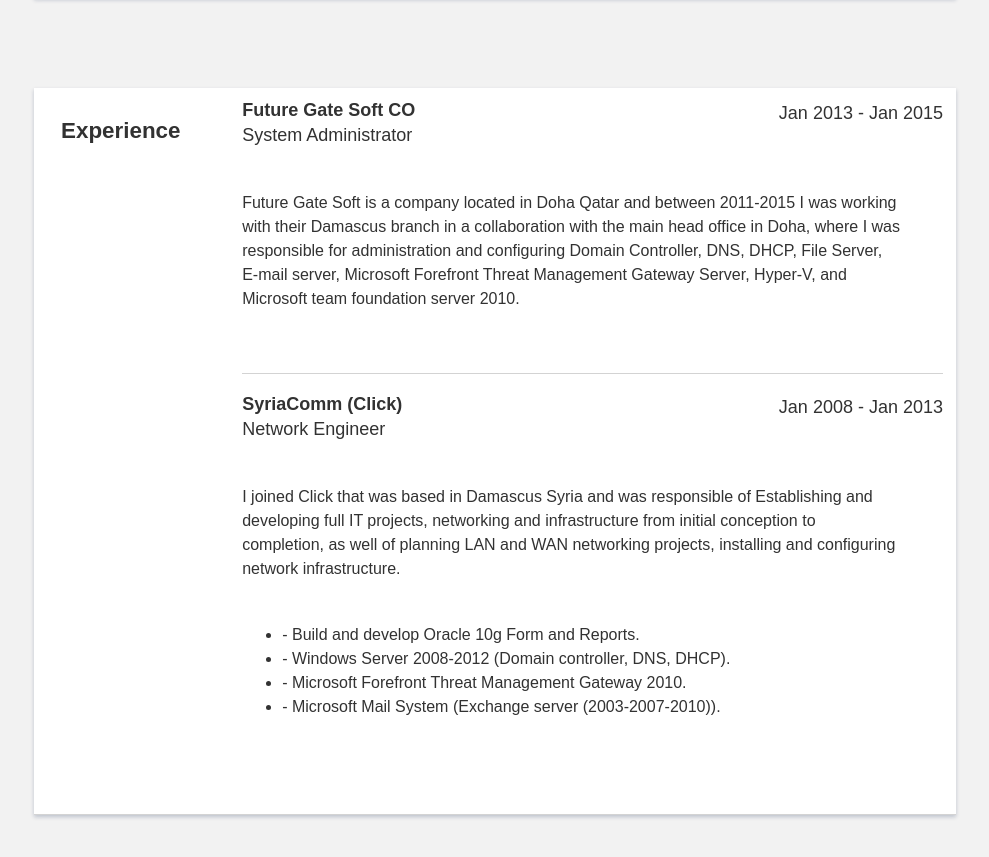
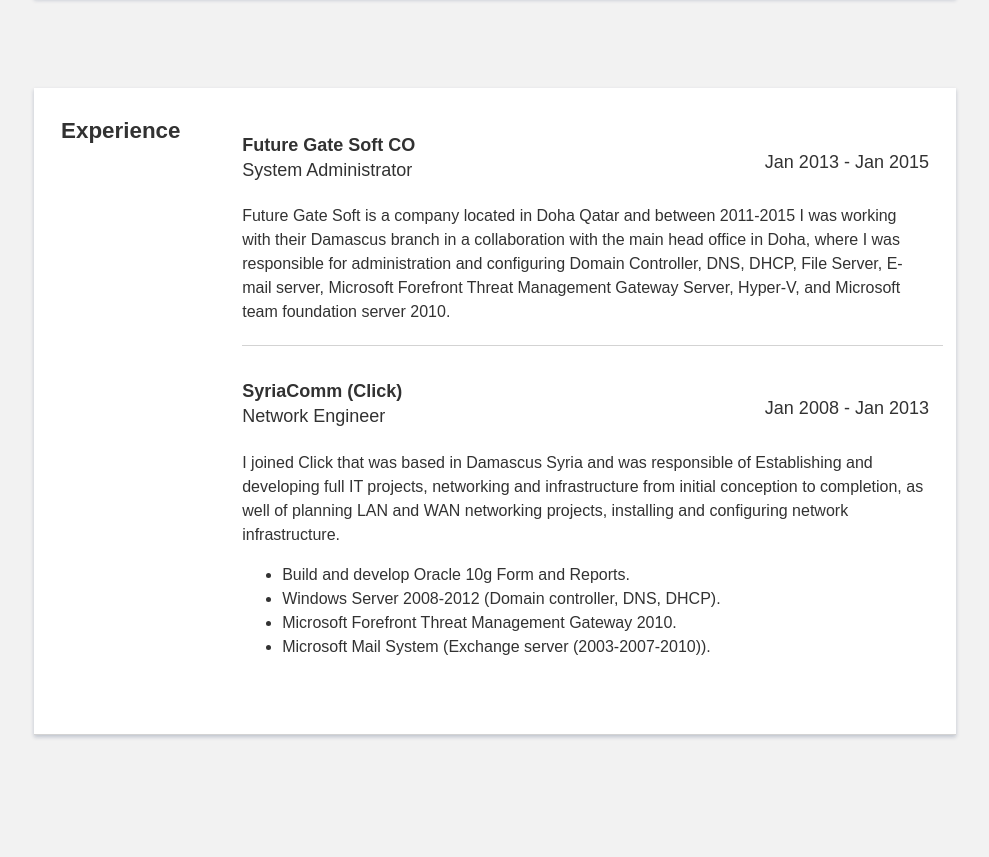
Before and after one commit to aliahdab/Portfolio-Project, a React (Create React App) app: page / in a window 1280 px wide. Shown: the part 707-1564 px from the top of the page, without its empty margins (145-1134 px from the left). After the commit the page ends 1532 px from the top, so only its background shows below. Built offline with nearby package versions, Linux system fonts and the light colour scheme.

Commit message:
merging from ali branch

```diff
--- a/src/App.css
+++ b/src/App.css
@@ -135,8 +135,9 @@
 }
 
 .job {
-  padding-bottom: 20px;
-  margin-bottom: 20px;
+  margin-top: 5%;
+  padding-bottom: 1%;
+  margin-bottom: 2%;
   border-bottom: 0.5px solid lightgrey;
 }
 
@@ -160,13 +161,20 @@
   background: white;
   box-shadow: 0 2px 4px rgba(12, 33, 80, 0.226);
 }
+
+.job-p {
+  margin: 2%;
+  margin-left: 0%;
+}
 .job-title-container {
   display: flex;
   justify-content: space-between;
   margin-bottom: 12px;
   font-size: 18px;
 }
-
+.job_year {
+  margin: 2%;
+}
 .job-company {
   font-weight: bold;
   line-height: 1.2;
--- a/src/components/Experience.js
+++ b/src/components/Experience.js
@@ -20,7 +20,7 @@
                 Jan 2013 - Jan 2015
             </div>
             </div>
-            <p> Future Gate Soft is a company located in Doha Qatar and between 2011-2015 I was working with their Damascus branch in a collaboration with the main head office in Doha, where I was responsible for administration and configuring Domain Controller, DNS, DHCP, File Server, E-mail server, Microsoft Forefront Threat Management Gateway Server, Hyper-V, and Microsoft team foundation server 2010.
+            <p className="job-p"> Future Gate Soft is a company located in Doha Qatar and between 2011-2015 I was working with their Damascus branch in a collaboration with the main head office in Doha, where I was responsible for administration and configuring Domain Controller, DNS, DHCP, File Server, E-mail server, Microsoft Forefront Threat Management Gateway Server, Hyper-V, and Microsoft team foundation server 2010.
 					 </p>
           </div>
 
@@ -34,12 +34,12 @@
                 Jan 2008 - Jan 2013
             </div>
             </div>
-            <p> I joined Click that was based in Damascus Syria and was responsible of Establishing and developing full IT projects, networking and infrastructure from initial conception to completion, as well of planning LAN and WAN networking projects, installing and configuring network infrastructure.
+            <p className="job-p"> I joined Click that was based in Damascus Syria and was responsible of Establishing and developing full IT projects, networking and infrastructure from initial conception to completion, as well of planning LAN and WAN networking projects, installing and configuring network infrastructure.
 										</p><ul>
-              <li>-  Build and develop Oracle 10g Form and Reports.</li>
-              <li>-  Windows Server 2008-2012 (Domain controller, DNS, DHCP).</li>
-              <li>-  Microsoft Forefront Threat Management Gateway 2010.</li>
-              <li>-  Microsoft Mail System (Exchange server (2003-2007-2010)).</li>
+              <li> Build and develop Oracle 10g Form and Reports.</li>
+              <li> Windows Server 2008-2012 (Domain controller, DNS, DHCP).</li>
+              <li> Microsoft Forefront Threat Management Gateway 2010.</li>
+              <li> Microsoft Mail System (Exchange server (2003-2007-2010)).</li>
             </ul>
 
 
```
